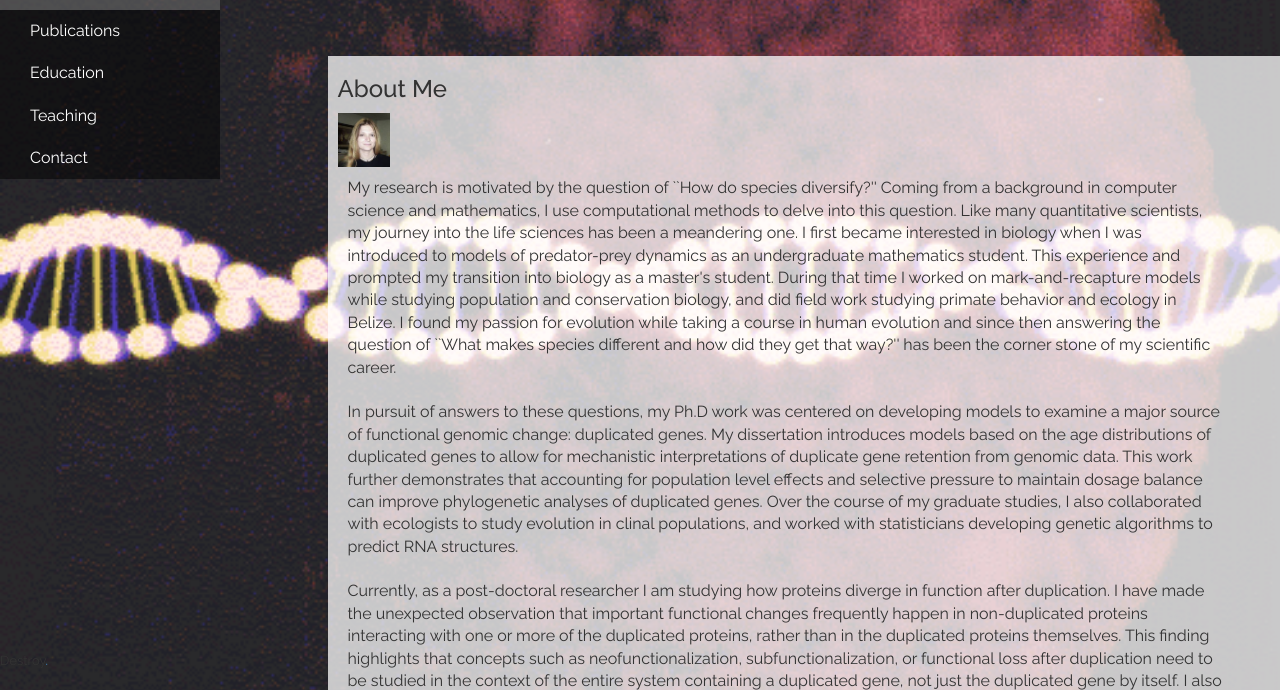
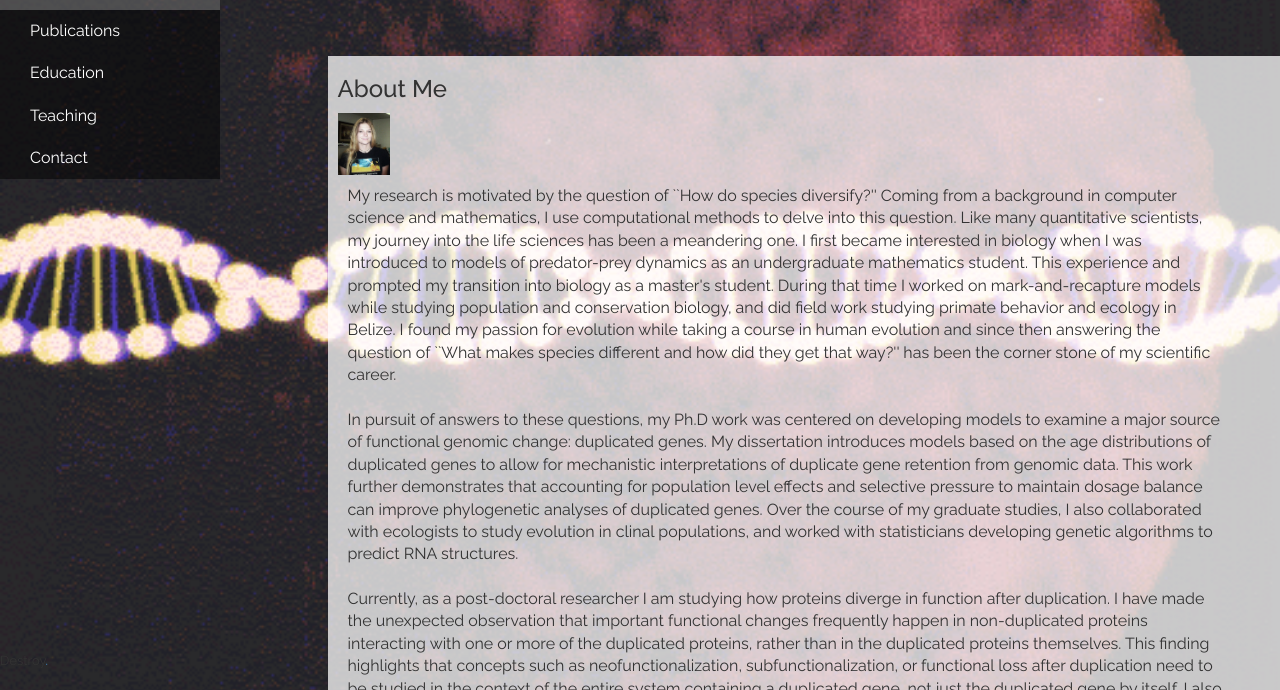
Before and after one commit to a-teufel/a-teufel.github.io, a plain HTML site: page index.html in a window 1280 px wide. Both pictures are taken after a click on the link "About Me". Shown: the part 110-800 px from the top of the page. Drawn offline with Linux system fonts and the light colour scheme; some packages are replaced by stand-ins of ours.

Commit message:
Update index.html

```diff
--- a/index.html
+++ b/index.html
@@ -78,7 +78,7 @@ http://www.templatemo.com/tm-398-nature
 			     <h3>About Me</h3>
                                <div class="row">
                                     <div class="col-sm-1 col-md-1 col-lg-1">
-                                <p><img src="images/teufel_110.jpg" alt=""></p>
+                                <p><img src="images/wyic.jpg" alt=""></p>
 			    </div>
 
 			    	<div class="row">
```
